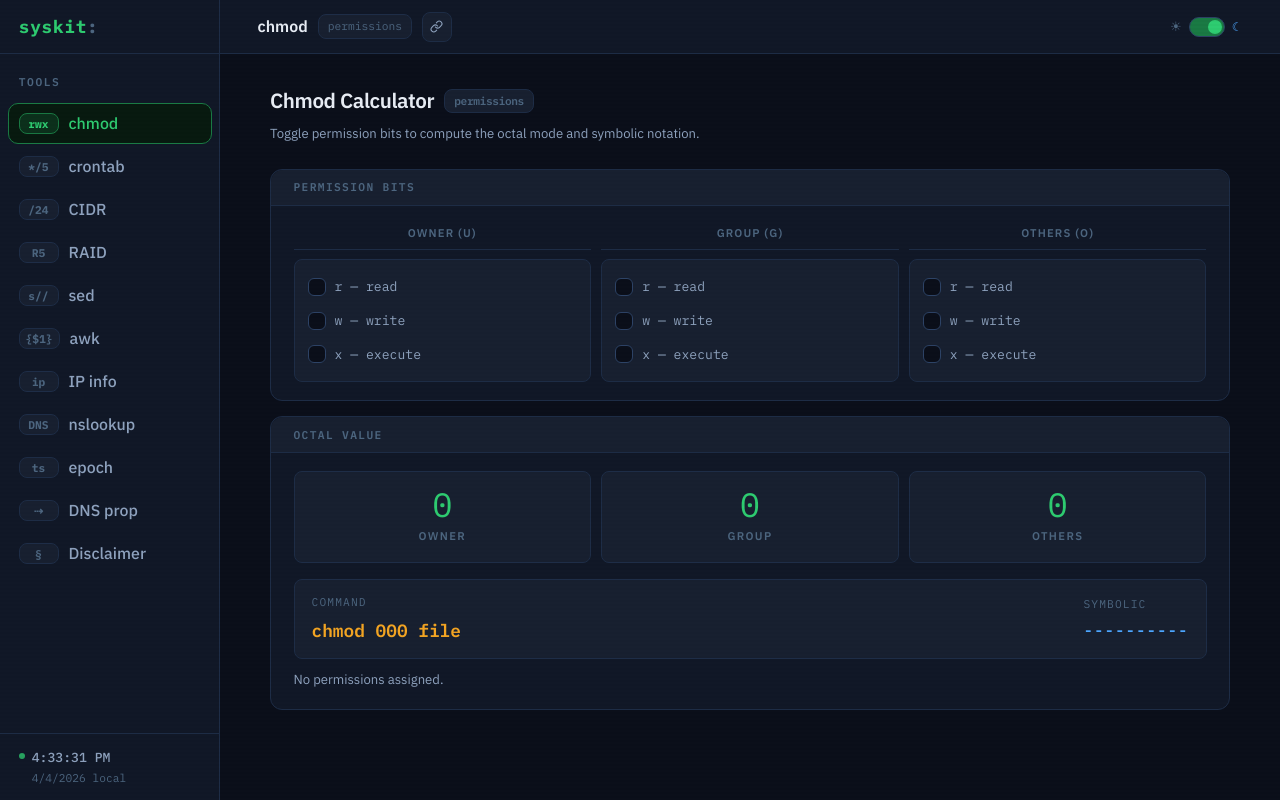
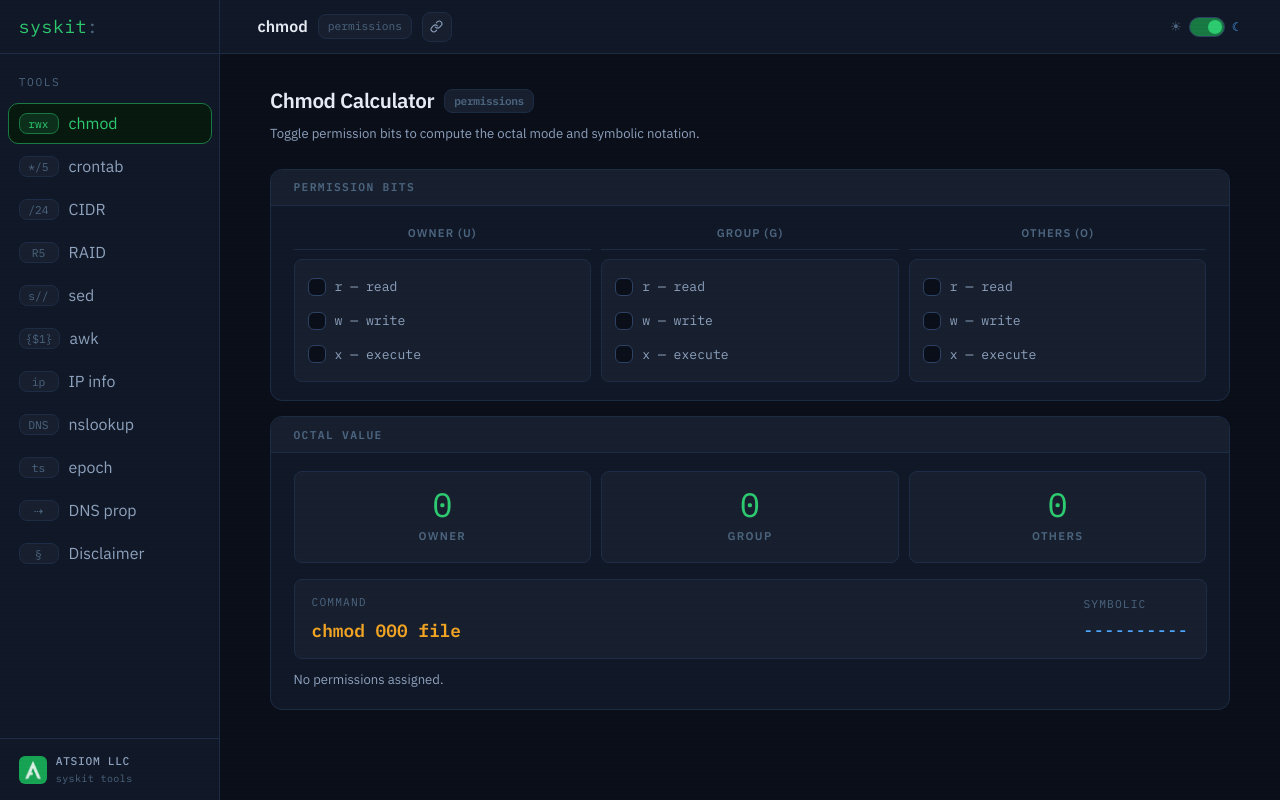
Before and after one commit to atsiom/syskit, a React (Vite) app: page /chmod in a window 1280 px wide. Built offline with nearby package versions, Linux system fonts and the light colour scheme.

Commit message:
usability improvements - chapter 2

```diff
--- a/src/App.jsx
+++ b/src/App.jsx
@@ -1,4 +1,5 @@
-import { useState, useEffect } from "react";
+import { useState, useEffect, useRef } from "react";
+import atsiomLogo from "./assets/atsiom-logo.png";
 import ChmodCalculator from "./components/ChmodCalculator.jsx";
 import CrontabCalculator from "./components/CrontabCalculator.jsx";
 import CIDRCalculator from "./components/CIDRCalculator.jsx";
@@ -98,8 +99,6 @@ function ShareButton() {
 
 export default function App() {
   const [activeTool, setActiveTool] = useState(getToolFromPath);
-  const [localTime, setLocalTime] = useState(new Date().toLocaleTimeString());
-  const [localDate, setLocalDate] = useState(new Date().toLocaleDateString());
   const [theme, setTheme] = useState(() => localStorage.getItem("syskit-theme") || "dark");
 
   useEffect(() => {
@@ -120,16 +119,11 @@ export default function App() {
     return () => window.removeEventListener("popstate", onPop);
   }, []);
 
-  useEffect(() => {
-    const timer = setInterval(() => {
-      const now = new Date();
-      setLocalTime(now.toLocaleTimeString());
-      setLocalDate(now.toLocaleDateString());
-    }, 1000);
-    return () => clearInterval(timer);
-  }, []);
 
   const toggleTheme = () => setTheme((t) => (t === "dark" ? "light" : "dark"));
+
+  const scrollRef = useRef(null);
+  useEffect(() => { if (scrollRef.current) scrollRef.current.scrollTop = 0; }, [activeTool]);
 
   const activeMeta = TOOLS.find((t) => t.id === activeTool);
   const ActiveComponent = activeMeta?.Component || ChmodCalculator;
@@ -147,12 +141,12 @@ export default function App() {
 
         {/* Brand */}
         <div style={{ height: "var(--header-h)", display: "flex", alignItems: "center", padding: "0 1.25rem", borderBottom: "1px solid var(--border)", flexShrink: 0 }}>
-          <span style={{ fontFamily: "var(--font-mono)", fontSize: "var(--lg)", fontWeight: 700, color: "var(--green)", letterSpacing: "0.04em" }}>syskit<span style={{ color: "var(--text-faint)" }}>:</span></span>
+          <span style={{ fontFamily: "var(--font-mono)", fontSize: "var(--lg)", fontWeight: 400, color: "var(--green)", letterSpacing: "0.04em" }}>syskit<span style={{ color: "var(--text-faint)" }}>:</span></span>
         </div>
 
         {/* Nav items */}
         <div style={{ flex: 1, padding: "0.75rem 0.5rem", overflowY: "auto" }}>
-          <div style={{ fontFamily: "var(--font-mono)", fontSize: "var(--xs)", fontWeight: 600, letterSpacing: "0.14em", textTransform: "uppercase", color: "var(--text-faint)", padding: "0.5rem 0.75rem 0.5rem", marginBottom: 4 }}>Tools</div>
+          <div style={{ fontFamily: "var(--font-mono)", fontSize: "var(--xs)", fontWeight: 400, letterSpacing: "0.14em", textTransform: "uppercase", color: "var(--text-faint)", padding: "0.5rem 0.75rem 0.5rem", marginBottom: 4 }}>Tools</div>
           {TOOLS.map((tool) => {
             const isActive = activeTool === tool.id;
             return (
@@ -161,10 +155,10 @@ export default function App() {
                 onClick={() => setActiveTool(tool.id)}
                 style={{ width: "100%", display: "flex", alignItems: "center", gap: 10, padding: "9px 10px", border: `1px solid ${isActive ? "var(--green-dim)" : "transparent"}`, background: isActive ? "var(--green-bg)" : "transparent", borderRadius: 10, cursor: "pointer", textAlign: "left", transition: "all 0.13s", marginBottom: 2 }}
               >
-                <span style={{ fontFamily: "var(--font-mono)", fontSize: "var(--xs)", fontWeight: 700, color: isActive ? "var(--green)" : "var(--text-faint)", background: isActive ? "rgba(46,204,113,0.12)" : "var(--surface-2)", border: `1px solid ${isActive ? "var(--green-dim)" : "var(--border)"}`, borderRadius: 8, padding: "2px 6px", flexShrink: 0, minWidth: 40, textAlign: "center", transition: "all 0.13s" }}>
+                <span style={{ fontFamily: "var(--font-mono)", fontSize: "var(--xs)", fontWeight: 400, color: isActive ? "var(--green)" : "var(--text-faint)", background: isActive ? "rgba(46,204,113,0.12)" : "var(--surface-2)", border: `1px solid ${isActive ? "var(--green-dim)" : "var(--border)"}`, borderRadius: 8, padding: "2px 6px", flexShrink: 0, minWidth: 40, textAlign: "center", transition: "all 0.13s" }}>
                   {tool.glyph}
                 </span>
-                <span style={{ fontSize: "var(--md)", fontWeight: 500, color: isActive ? "var(--green)" : "var(--text-muted)", transition: "color 0.13s" }}>
+                <span style={{ fontSize: "var(--md)", fontWeight: 400, color: isActive ? "var(--green)" : "var(--text-muted)", transition: "color 0.13s" }}>
                   {tool.label}
                 </span>
               </button>
@@ -172,13 +166,13 @@ export default function App() {
           })}
         </div>
 
-        {/* Clock footer */}
+        {/* Brand footer */}
         <div style={{ padding: "0.85rem 1.25rem", borderTop: "1px solid var(--border)", flexShrink: 0 }}>
-          <div style={{ display: "flex", alignItems: "flex-start", gap: 7 }}>
-            <div style={{ width: 6, height: 6, borderRadius: "50%", background: "var(--green)", animation: "pulse 2.5s ease-in-out infinite", flexShrink: 0, marginTop: 6 }} />
+          <div style={{ display: "flex", alignItems: "center", gap: 9 }}>
+            <img src={atsiomLogo} alt="Atsiom" style={{ width: 28, height: 28, objectFit: "cover", borderRadius: 6, flexShrink: 0 }} />
             <div>
-              <div style={{ fontFamily: "var(--font-mono)", fontSize: "var(--sm)", color: "var(--text-muted)", fontWeight: 500 }}>{localTime}</div>
-              <div style={{ fontFamily: "var(--font-mono)", fontSize: "var(--xs)", color: "var(--text-faint)" }}>{localDate} local</div>
+              <div style={{ fontFamily: "var(--font-mono)", fontSize: "var(--xs)", fontWeight: 500, color: "var(--text-muted)", letterSpacing: "0.06em" }}>ATSIOM LLC</div>
+              <div style={{ fontFamily: "var(--font-mono)", fontSize: 10, color: "var(--text-faint)", letterSpacing: "0.04em" }}>syskit tools</div>
             </div>
           </div>
         </div>
@@ -200,7 +194,7 @@ export default function App() {
         </header>
 
         {/* Scrollable content */}
-        <div style={{ flex: 1, overflowY: "auto", padding: "2rem 2.5rem 0" }}>
+        <div ref={scrollRef} style={{ flex: 1, overflowY: "auto", padding: "2rem 2.5rem 0" }}>
           <div style={{ width: "100%", maxWidth: 960, margin: "0 auto", paddingBottom: "5rem" }}>
             <ActiveComponent key={activeTool} />
           </div>
--- a/src/components/CrontabCalculator.jsx
+++ b/src/components/CrontabCalculator.jsx
@@ -1,5 +1,5 @@
 import { useState } from "react";
-import { Card, CardLabel, PageHeader, PresetRow, s } from "./shared/index.jsx";
+import { Card, CardLabel, PageHeader, PresetRow, CopyButton, s } from "./shared/index.jsx";
 
 const CRON_PRESETS = [
   { label: "every minute",   value: "* * * * *" },
@@ -107,7 +107,10 @@ export default function CrontabCalculator() {
       </Card>
 
       <Card style={{ opacity: allValid ? 1 : 0.45 }} title="Result">
-        <div style={{ fontFamily: "var(--font-mono)", fontSize: "var(--xl)", fontWeight: 700, color: "var(--amber)", letterSpacing: "0.08em", marginBottom: 5 }}>{expression}</div>
+        <div style={{ display: "flex", alignItems: "center", justifyContent: "space-between", gap: 12, marginBottom: 5 }}>
+          <span style={{ fontFamily: "var(--font-mono)", fontSize: "var(--xl)", fontWeight: 700, color: "var(--amber)", letterSpacing: "0.08em" }}>{expression}</span>
+          <CopyButton text={expression} />
+        </div>
         <div style={{ fontSize: "var(--md)", color: "var(--text-muted)", marginBottom: "1rem" }}>{allValid ? describe() : "—"}</div>
         <div style={{ height: 1, background: "var(--border)", marginBottom: "1rem" }} />
         <div style={{ fontFamily: "var(--font-mono)", fontSize: "var(--xs)", color: "var(--text-faint)", textTransform: "uppercase", letterSpacing: "0.1em", marginBottom: 9 }}>Next 5 runs (local time)</div>
--- a/src/components/shared/index.jsx
+++ b/src/components/shared/index.jsx
@@ -190,11 +190,11 @@ export function DataTable({ rows, highlightKeys = [], warnKeys = [] }) {
   return (
     <table style={{ width: "100%", borderCollapse: "collapse" }}>
       <tbody>
-        {rows.map(([label, value]) => {
+        {rows.map(([label, value], i) => {
           const isHighlight = highlightKeys.includes(label);
           const isWarn = warnKeys.includes(label);
           return (
-            <tr key={label} style={{ borderBottom: "1px solid var(--border)" }}>
+            <tr key={label} style={{ borderBottom: i < rows.length - 1 ? "1px solid var(--border)" : "none" }}>
               <td style={{ padding: "9px 5px", fontSize: "var(--xs)", fontWeight: 500, textTransform: "uppercase", letterSpacing: "0.08em", color: "var(--text-faint)", width: "44%" }}>
                 {label}
               </td>
@@ -213,6 +213,7 @@ export function DataTable({ rows, highlightKeys = [], warnKeys = [] }) {
 // options: array of strings OR array of { label, value }
 export function CustomSelect({ options, value, onChange, color = "var(--purple)" }) {
   const [open, setOpen] = useState(false);
+  const [hovered, setHovered] = useState(null);
   const ref = useRef(null);
 
   useEffect(() => {
@@ -258,13 +259,15 @@ export function CustomSelect({ options, value, onChange, color = "var(--purple)"
               <button
                 key={String(o.value)}
                 onClick={() => { onChange(o.value); setOpen(false); }}
+                onMouseEnter={() => setHovered(o.value)}
+                onMouseLeave={() => setHovered(null)}
                 style={{
                   width: "100%", padding: "9px 14px", border: "none",
                   borderBottom: "1px solid var(--border)",
-                  background: isActive ? "var(--green-bg)" : "transparent",
-                  color: isActive ? "var(--green)" : "var(--text-muted)",
+                  background: isActive ? "var(--green-bg)" : hovered === o.value ? "var(--surface-3)" : "transparent",
+                  color: isActive ? "var(--green)" : hovered === o.value ? "var(--text)" : "var(--text-muted)",
                   fontFamily: "var(--font-mono)", fontSize: "var(--sm)",
-                  textAlign: "left", cursor: "pointer", transition: "background 0.1s",
+                  textAlign: "left", cursor: "pointer", transition: "background 0.1s, color 0.1s",
                 }}
               >
                 {o.label}
```
Also changed, not shown: src/assets/atsiom-logo.png (added).
